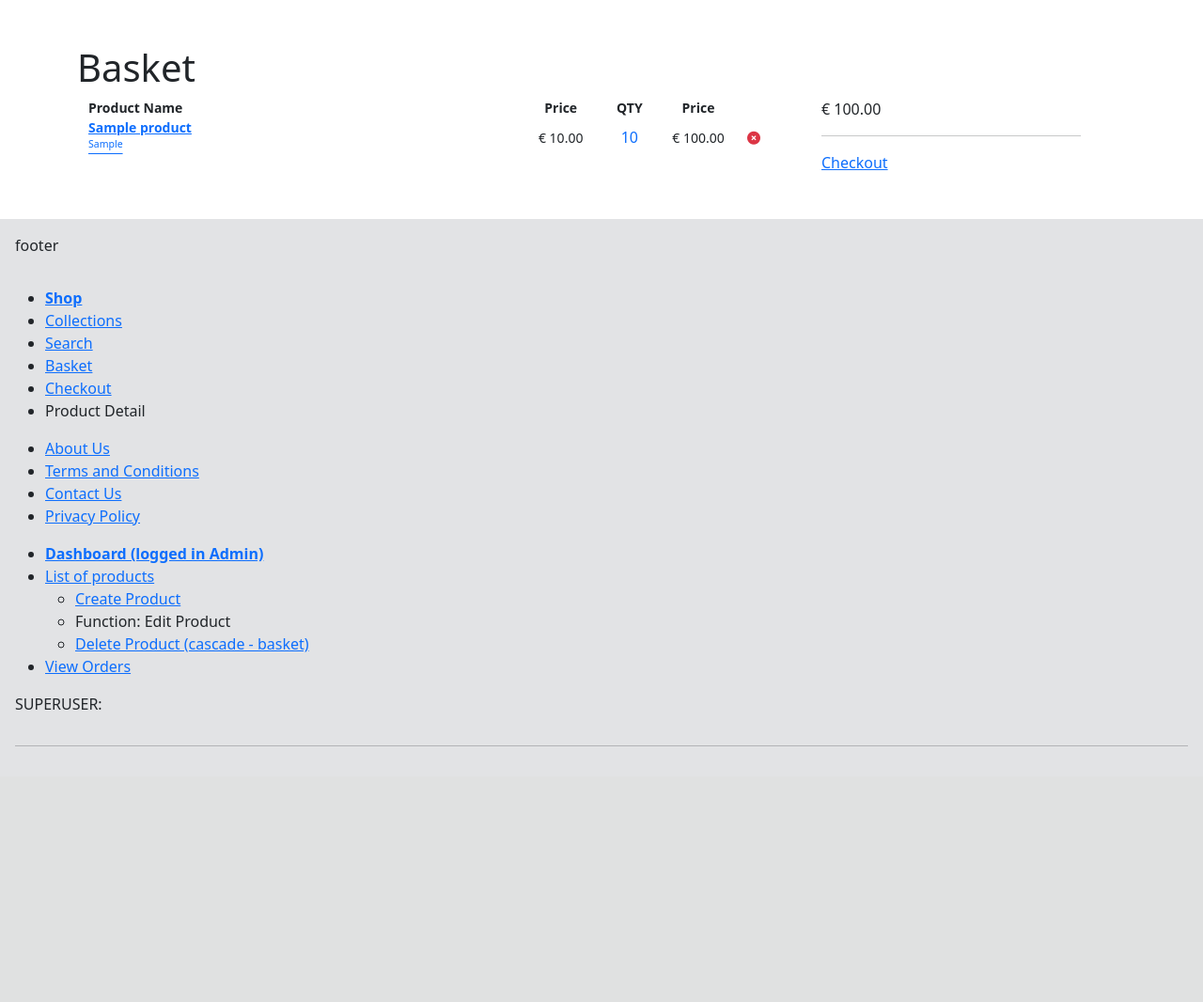
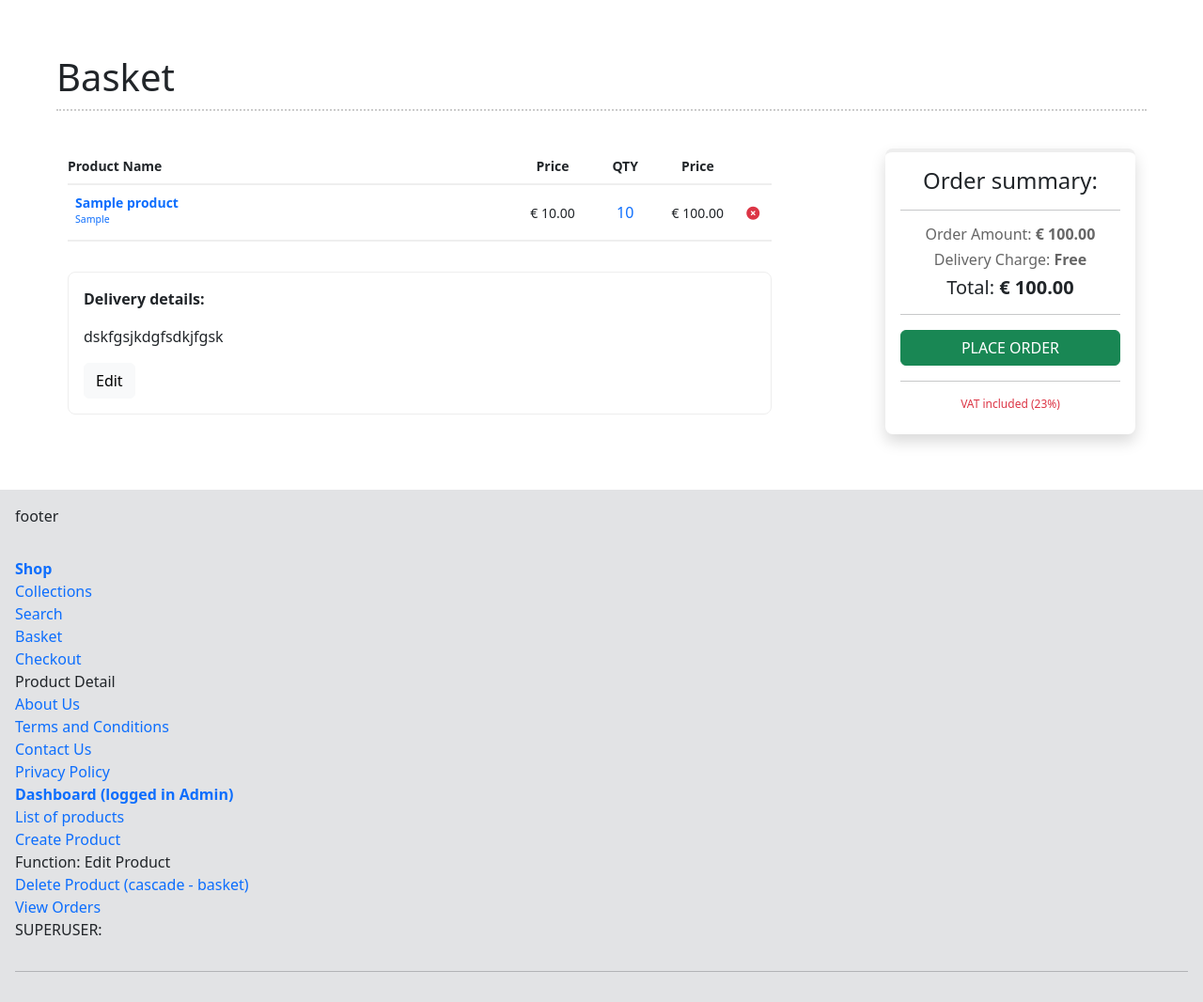
Before and after one commit to ivankrauseza/ci-project5, a Django app: page /basket/ in a window 1280 px wide. Shown: the part 70-1136 px from the top of the page at 94% size. Before the commit the page ends 864 px from the top, so only its background shows below. Run offline with Django 4.2, Linux system fonts and the light colour scheme; a user stored in the database is signed in; tables that the repository leaves empty hold one stand-in row (values such as "Sample post"); some libraries are stand-ins or nearby versions.

Commit message:
backup before customer changes

```diff
--- a/shop/templates/shop_basket.html
+++ b/shop/templates/shop_basket.html
@@ -3,7 +3,7 @@
 {% block title %}Shop{% endblock %}
 
 {% block content %}
-<div class="container">
+<div class="container-fluid">
     <div class="row">
 
         <div class="col-12">
@@ -12,17 +12,18 @@
 
         <div class="col-12">
 
+            {% if basket_items %}
             <div class="container-fluid">
                 <div class="row">
                     <div class="col-8">
-                        <table width="100%" cellpadding="0" cellspacing="0" style="font-size: 14px;">
+                        <table class="order" width="100%" cellpadding="0" cellspacing="0" style="font-size: 14px;">
                             <thead>
                                 <tr>
                                     <th>Product Name</th>
                                     <th class="text-center px-1" style="width:94px;">Price</th>
                                     <th class="text-center px-1" style="width:16px;">QTY</th>
                                     <th class="text-center px-1" style="width:94px;">Price</th>
-                                    <th class="text-center px-1" style="width:16px;"></th>
+                                    <th class="text-center" style="width:32px;"></th>
                                 </tr>
                             </thead>
                             <tbody>
@@ -38,7 +39,7 @@
                                         </td>
                                         <td class="text-center px-1">&euro; {{ basket_item.product.price }}</td>
                                     {% endif %}
-                                    <td class="text-center px-1">
+                                    <td class="text-center px-2">
 
             <button type="button" class="btn btn-small text-primary" data-bs-toggle="modal" data-bs-target="#updateQuantityModal{{ basket_item.id }}">
                 {{ basket_item.quantity }}
@@ -63,7 +64,7 @@
                 </div>
                                     </td>
                                     <td class="text-center px-1">&euro; {{ basket_item.line_price }}</td>
-                                    <td class="text-center px-1">
+                                    <td class="text-start px-1">
                                         <form method="post" action="{% url 'delete_basket_item' basket_item.id %}">
                                             {% csrf_token %}
                                             <button class="btn btn-small text-danger" type="submit" style="padding:0;font-size:14px;">
@@ -75,13 +76,67 @@
                                 {% endfor %}
                             </tbody>
                         </table>
+
+                        <div class="container-fluid delivery">
+                            <div class="row">
+                                <div class="col-12 p-3">
+                                    <p><strong>Delivery details:</strong></p>
+                                    <p>dskfgsjkdgfsdkjfgsk</p>
+                                    <button type="button" class="btn btn-small btn-light" data-bs-toggle="modal" data-bs-target="#editAddress">
+                                        Edit
+                                    </button>
+                                    <div class="modal fade" id="editAddress" tabindex="-1" aria-labelledby="exampleModalLabel" aria-hidden="true">
+                                        <div class="modal-dialog">
+                                          <div class="modal-content">
+                                            <div class="modal-header">
+                                              <h5 class="modal-title" id="exampleModalLabel">Modal Title</h5>
+                                              <button type="button" class="btn-close" data-bs-dismiss="modal" aria-label="Close"></button>
+                                            </div>
+                                            <div class="modal-body">
+                                              <!-- Add your modal content here -->
+                                              <p>Modal body text goes here.</p>
+                                            </div>
+                                            <div class="modal-footer">
+                                              <button type="button" class="btn btn-secondary" data-bs-dismiss="modal">Close</button>
+                                              <!-- Add additional buttons if needed -->
+                                            </div>
+                                          </div>
+                                        </div>
+                                      </div>
+                                </div>
+                            </div>
+                        </div>
                     </div>
-                    <div class="col-4 px-5">
-                        &euro; {{ total_price }}
-                        <hr>
-                        <a href="{% url 'shop_checkout' %}">Checkout</a>
+                    <div class="col-1"></div>
+                    <div class="col-3">
+                        <div class="summary shadow">
+                            <h4 class="text-center">Order summary:</h4>
+                            <hr>
+                            <div class="text-center">
+                                <h6>
+                                    Order Amount: <strong>&euro; {{ total_price|floatformat:2 }}</strong>
+                                </h6>
+                                <h6>
+                                    Delivery Charge: <strong>Free</strong>
+                                </h6>
+                                <h5>
+                                    Total: <strong>&euro; {{ total_price }}</strong>
+                                </h5>
+                            </div>
+                            <div class="text-center">
+                                <hr>
+                                <a class="btn btn-success btn-block w-100" href="{% url 'shop_checkout' %}">
+                                    PLACE ORDER
+                                </a>
+                                <hr>
+                                <sup class="text-danger">VAT included (23%)</sup>
+                            </div>
+                        </div>
                     </div>
                 </div>
+                {% else %}
+                    <p>Your basket is empty.</p>
+                {% endif %}
             </div>
 
         </div>
--- a/static/css/style.css
+++ b/static/css/style.css
@@ -1,5 +1,18 @@
 body {
   margin: 0;
+}
+body a {
+  text-decoration: none;
+}
+body ul {
+  list-style: none;
+  padding: 0;
+  margin: 0;
+}
+body h1 {
+  border-bottom: 2px dotted #ccc;
+  padding: 0.25em 0;
+  margin-bottom: 1em;
 }
 
 .basket_count {
@@ -17,4 +30,35 @@ body {
   background-color: green;
   color: white;
   border-radius: 16px;
+}
+
+table.order {
+  border-bottom: solid 2px #eee;
+}
+table.order thead tr th {
+  padding: 8px 0;
+  border-bottom: solid 2px #eee;
+}
+table.order tbody tr td {
+  border-bottom: solid 1px #eee;
+  padding: 8px;
+}
+table.order tbody tr:hover {
+  background-color: #f8f8f8;
+}
+
+.delivery {
+  border-radius: 8px;
+  margin: 32px 0;
+  border: solid 1px #eee;
+}
+
+.summary {
+  border-radius: 8px;
+  padding: 16px;
+  background-color: #fff;
+  border-top: solid 4px #eee;
+}
+.summary h6 {
+  color: #666;
 }/*# sourceMappingURL=style.css.map */
--- a/static/css/style.scss
+++ b/static/css/style.scss
@@ -1,5 +1,19 @@
 body {
     margin: 0;
+
+    a {
+        text-decoration: none;
+    }
+    ul {
+        list-style: none;
+        padding: 0;
+        margin: 0;
+    }
+    h1 {
+        border-bottom: 2px dotted #ccc;
+        padding: 0.25em 0;
+        margin-bottom: 1em;
+    }
 }
 
 .basket_count {
@@ -18,3 +32,42 @@ body {
     color: white;
     border-radius: 16px;
 }
+
+table.order {
+    border-bottom: solid 2px #eee;
+    thead {
+        tr {
+            th {
+                padding: 8px 0;
+                border-bottom: solid 2px #eee;
+            }
+        }
+    }
+    tbody {
+        tr {
+            td {
+                border-bottom: solid 1px #eee;
+                padding: 8px;
+            }
+            &:hover {
+                background-color: #f8f8f8;
+            }
+        }
+    }
+}
+
+.delivery {
+    border-radius: 8px;
+    margin: 32px 0;
+    border: solid 1px #eee;
+}
+
+.summary {
+    border-radius: 8px;
+    padding: 16px;
+    background-color: #fff;
+    border-top: solid 4px #eee;
+    h6 {
+        color:#666
+    }
+}
--- a/templates/base.html
+++ b/templates/base.html
@@ -178,31 +178,30 @@
 
     <div class="offcanvas offcanvas-end" tabindex="-1" id="offcanvasRight" aria-labelledby="offcanvasRightLabel">
     <div class="offcanvas-header">
-        <h5 class="offcanvas-title" id="offcanvasRightLabel">Account Settings</h5>
+        <h5 class="offcanvas-title" id="offcanvasRightLabel">
+            <i class="fa-solid fa-gear"></i> <strong>Settings</strong>
+        </h5>
         <button type="button" class="btn-close" data-bs-dismiss="offcanvas" aria-label="Close"></button>
     </div>
     <div class="offcanvas-body">
         {% if user.is_authenticated %}
+
             <ul>
                 <li>
-                    <a href="{% url 'account_index' %}">
-                        <strong>
-                            My Account
-                        </strong>
+                    <a class="btn" href="{% url 'account_index' %}">
+                        My Account
                     </a>
                 </li>
                 <li>
-                    <a href="{% url 'account_orders' %}">
+                    <a class="btn" href="{% url 'account_orders' %}">
                         My Orders
                     </a>
                 </li>
             </ul>
 
-            <hr>
-
             <form method="post" action="{% url 'account_logout' %}">
                 {% csrf_token %}
-                <button type="submit">Logout</button>
+                <button class="btn btn-small text-danger" type="submit">Logout</button>
             </form>
         {% endif %}
     </div>
```
Also changed, not shown: 1 other file.
